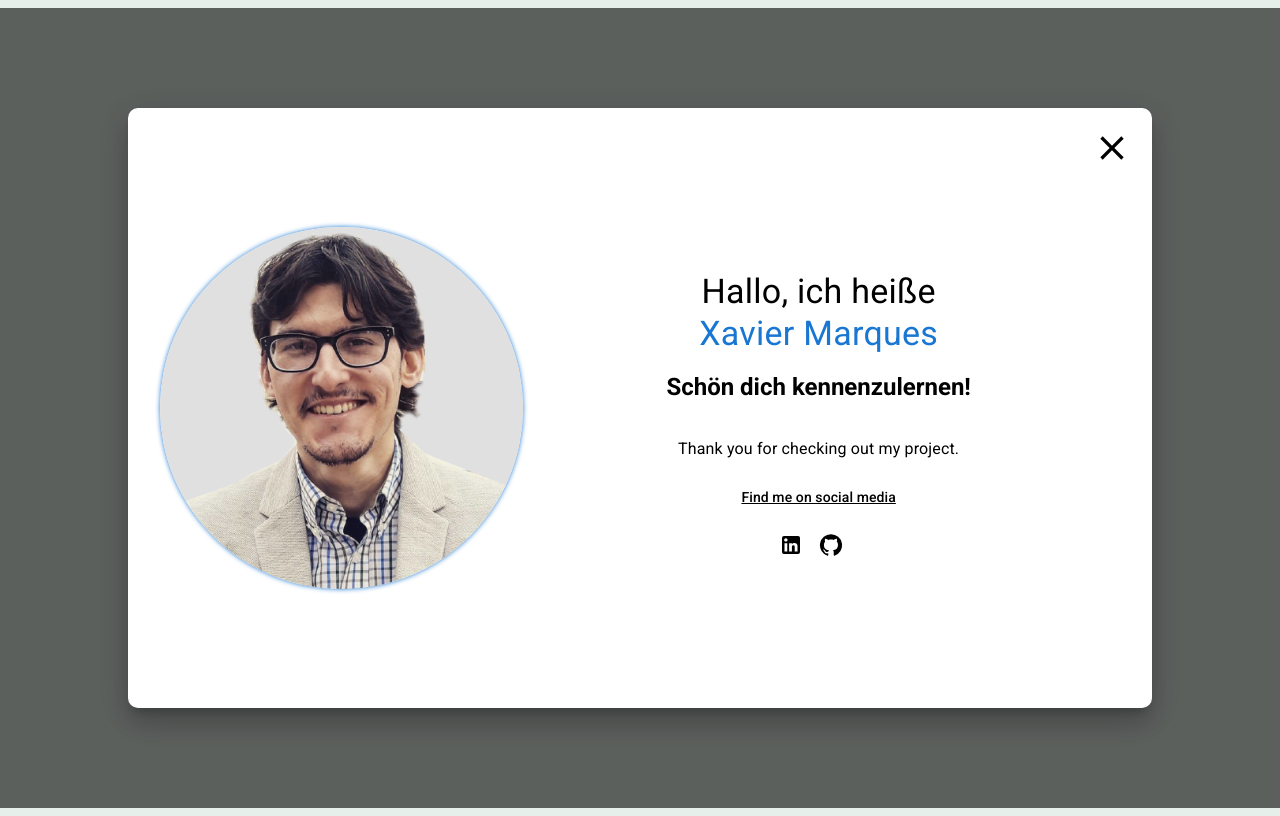
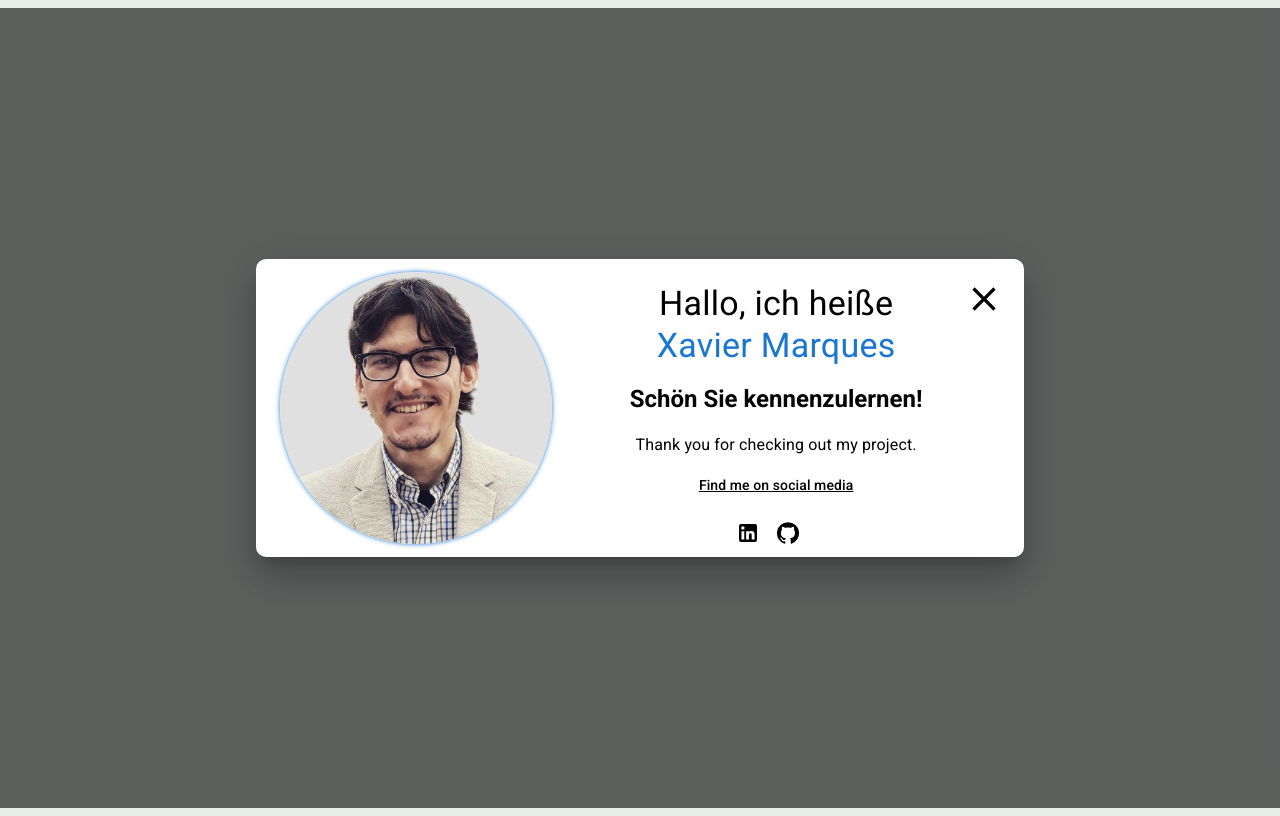
Before and after one commit to xarmar/conference-track-management, a React (Create React App) app: page / in a window 1280 px wide. Both pictures are taken after a click on the element "XAVIER MARQUES". Built offline with nearby package versions, Linux system fonts and the light colour scheme.

Commit message:
Add react-spring animation logic for PopUp.

```diff
--- a/src/components/PopUp.js
+++ b/src/components/PopUp.js
@@ -1,56 +1,50 @@
-import Box from '@mui/material/Box'
-import CloseIcon from '@mui/icons-material/Close';
-import { Grid, Typography } from '@mui/material'
-import styled from '@emotion/styled'
-import myAvatar from '../assets/myAvatar.png'
-import GitHubIcon from '@mui/icons-material/GitHub';
-import LinkedInIcon from '@mui/icons-material/LinkedIn';
-
-
-const mediaBreakPoint = {
-	mobile: '@media screen and (max-width: 568px)',
-	tablet: '@media screen and (max-width: 899px)'
-}
+import Box from "@mui/material/Box";
+import CloseIcon from "@mui/icons-material/Close";
+import GitHubIcon from "@mui/icons-material/GitHub";
+import { Grid, Typography } from "@mui/material";
+import LinkedInIcon from "@mui/icons-material/LinkedIn";
+import myAvatar from "../assets/myAvatar.png";
+import React, { useRef } from "react";
+import styled from "@emotion/styled";
+import { useSpring, animated } from "react-spring";
 
 // Style All Components Of The Popup ---
+const mediaBreakPoint = {
+  mobile: "@media screen and (max-width: 568px)",
+  tablet: "@media screen and (max-width: 899px)",
+};
 
 const BlurredBackground = styled(Box)`
   align-items: center;
-	background-color: rgba(0,0,0,0.6);
+  background-color: rgba(0, 0, 0, 0.6);
   display: flex;
   height: 100%;
   justify-content: center;
   position: fixed;
   width: 100%;
   z-index: 2;
-`
+`;
 
 const FloatingGrid = styled(Grid)`
   background: #fff;
   border-radius: 10px;
   color: #000;
-	height: 80%;
+  height: 100%;
   position: relative;
-	max-height: 600px;
-	max-width: 1400px;
-	width: 80%;
+  width: 100%;
   z-index: 5;
-
-	${mediaBreakPoint.tablet} {
-		height: 90%;
-	}
-`
+`;
 
 const ContentBoxGrid = styled(Grid)`
   align-items: center;
   justify-content: center;
   max-height: 100%;
   max-width: 100%;
-`
+`;
 
 const StyledAvatar = styled.img`
   border-radius: 50%;
-	box-shadow: 0 0 5px #1976D2;
+  box-shadow: 0 0 5px #1976d2;
   margin: auto;
   max-height: auto;
   max-width: 85%;
@@ -60,21 +54,19 @@ const StyledAvatar = styled.img`
     max-height: 165px;
     max-width: auto;
   }
-`
+`;
 
 const ResponsiveTypography = styled(Typography)`
-
   ${mediaBreakPoint.tablet} {
     font-size: 90%;
   }
-`
+`;
 
 const ResponsiveHeaderTypography = styled(Typography)`
-
   ${mediaBreakPoint.tablet} {
     font-size: 24px;
   }
-`
+`;
 
 const UnderlinedTypography = styled(Typography)`
   text-decoration: underline;
@@ -82,25 +74,25 @@ const UnderlinedTypography = styled(Typography)`
   ${mediaBreakPoint.mobile} {
     font-size: 90%;
   }
-`
+`;
 
 const AnchorTagNoHightlight = styled.a`
   color: black;
-`
+`;
 
 const CustomGitHubIcon = styled(GitHubIcon)`
   &:hover {
-		color: #1976D2;
+    color: #1976d2;
     cursor: pointer;
   }
-`
+`;
 
 const CustomLinkedInIcon = styled(LinkedInIcon)`
   &:hover {
-		color: #1976D2;
+    color: #1976d2;
     cursor: pointer;
   }
-`
+`;
 
 const CloseButton = styled(CloseIcon)`
   cursor: pointer;
@@ -111,55 +103,115 @@ const CloseButton = styled(CloseIcon)`
   top: 20px;
   width: 40px;
   z-index: 6;
-`
+`;
 
 const PopUp = (props) => {
+  const backGroundRef = useRef();
+
+  // If user clicks blurred background (ref), then toggle the popUp off
+  const closePopUp = (e) => {
+    if (backGroundRef.current === e.target) {
+      props.togglePopUp();
+    }
+  };
+
+  // Set react-spring animation for popUp
+  const popUpMountingAnimation = useSpring({
+    config: {
+      duration: 300,
+    },
+    opacity: props.showPopUp ? 1 : 0,
+    transform: props.showPopUp ? `translateY(0%)` : `translateY(100%)`,
+  });
 
   return (
     <>
       {props.showPopUp ? (
-				<BlurredBackground showPopUp={props.showPopUp} togglePopUp={props.togglePopUp}>
-					<FloatingGrid container direction="row" showPopUp={props.showPopUp} boxShadow={18} alignItems="center">
+        <BlurredBackground ref={backGroundRef} onClick={closePopUp}>
+          <animated.div style={popUpMountingAnimation} className="animated-div">
+            <FloatingGrid
+              container
+              direction="row"
+              boxShadow={24}
+              alignItems="center"
+            >
               <ContentBoxGrid container item md={5}>
                 <StyledAvatar alt="Xavier Marques" src={myAvatar} />
               </ContentBoxGrid>
               <ContentBoxGrid container item direction="column" md={6} m={1}>
                 <Grid item mb={0} mt={2}>
-								<ResponsiveHeaderTypography variant="h4" textAlign="center">Hallo, ich heiße</ResponsiveHeaderTypography>
+                  <ResponsiveHeaderTypography variant="h4" textAlign="center">
+                    Hallo, ich heiße
+                  </ResponsiveHeaderTypography>
                 </Grid>
                 <Grid item mb={2} mt={0}>
-								<ResponsiveHeaderTypography color="primary" variant="h4" textAlign="center" >Xavier Marques</ResponsiveHeaderTypography>
+                  <ResponsiveHeaderTypography
+                    color="primary"
+                    variant="h4"
+                    textAlign="center"
+                  >
+                    Xavier Marques
+                  </ResponsiveHeaderTypography>
                 </Grid>
                 <Grid item mb={2} mt={0}>
-								<ResponsiveTypography variant="h5" textAlign="center" sx={{fontWeight: '520'}}>Schön dich kennenzulernen!</ResponsiveTypography>
+                  <ResponsiveTypography
+                    variant="h5"
+                    textAlign="center"
+                    sx={{ fontWeight: "520" }}
+                  >
+                    Schön Sie kennenzulernen!
+                  </ResponsiveTypography>
                 </Grid>
-							<Grid item mb={2} mt={2}>
-								<ResponsiveTypography variant="subtitle1" textAlign="center"> Thank you for checking out my project.</ResponsiveTypography>
+                <Grid item mb={2} mt={0}>
+                  <ResponsiveTypography variant="subtitle1" textAlign="center">
+                    {" "}
+                    Thank you for checking out my project.
+                  </ResponsiveTypography>
                 </Grid>
-							<Grid item mb={2} mt={1}>
-								<UnderlinedTypography variant="subtitle2" textAlign="center"> Find me on social media</UnderlinedTypography>
+                <Grid item mb={2} mt={0}>
+                  <UnderlinedTypography variant="subtitle2" textAlign="center">
+                    {" "}
+                    Find me on social media
+                  </UnderlinedTypography>
                 </Grid>
-							<Grid container item mt={1} direction="row" justifyContent="center">
+                <Grid
+                  container
+                  item
+                  mt={1}
+                  direction="row"
+                  justifyContent="center"
+                >
                   <Grid>
-									<AnchorTagNoHightlight rel="noreferrer" href="https://www.linkedin.com/in/xavierpmarques/" target="_blank">
+                    <AnchorTagNoHightlight
+                      rel="noreferrer"
+                      href="https://www.linkedin.com/in/xavierpmarques/"
+                      target="_blank"
+                    >
                       <CustomLinkedInIcon fontSize="medium" />
                     </AnchorTagNoHightlight>
                   </Grid>
                   <Grid mx={2}>
-									<AnchorTagNoHightlight rel="noreferrer" href="https://github.com/xarmar" target="_blank">
+                    <AnchorTagNoHightlight
+                      rel="noreferrer"
+                      href="https://github.com/xarmar"
+                      target="_blank"
+                    >
                       <CustomGitHubIcon fontSize="medium" />
                     </AnchorTagNoHightlight>
                   </Grid>
                 </Grid>
               </ContentBoxGrid>
-						<CloseButton aria-label='Close PopUp' md={1} onClick={() => {props.setShowPopUp(!props.showPopUp)}} />
+              <CloseButton
+                aria-label="Close PopUp"
+                md={1}
+                onClick={props.togglePopUp}
+              />
             </FloatingGrid>
+          </animated.div>
         </BlurredBackground>
-      )
-      : null
-      }
+      ) : null}
     </>
-  )
-}
+  );
+};
 
-export default PopUp
+export default PopUp;
```
Lines whose indentation alone changed are shown as unchanged.
